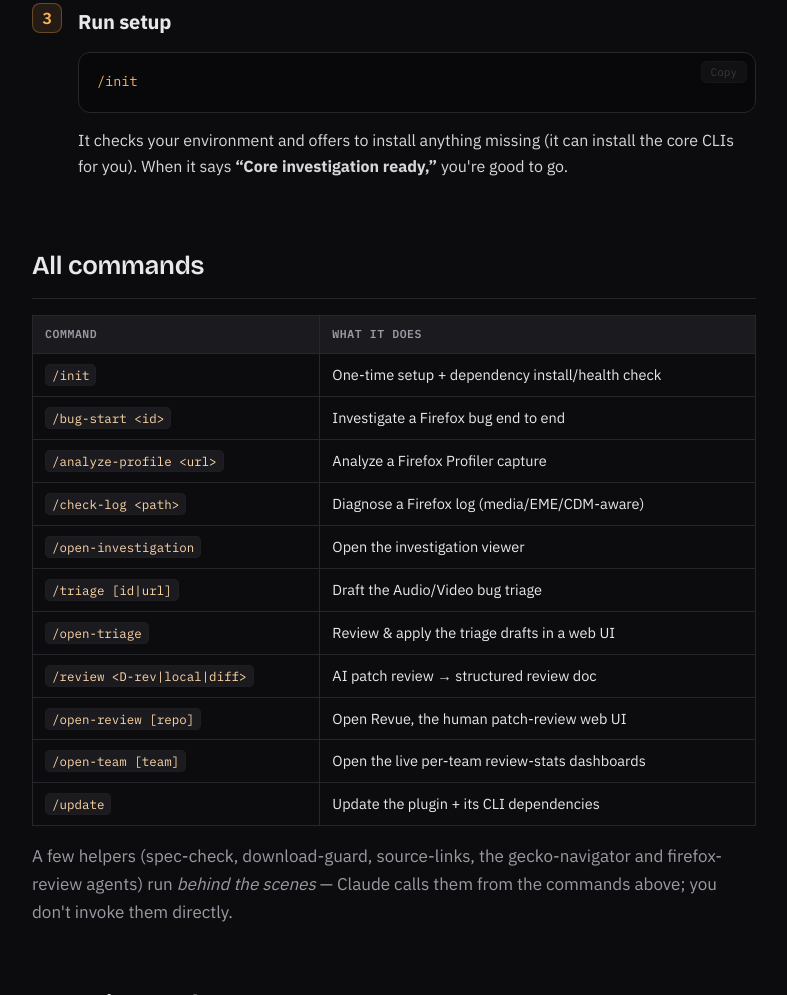
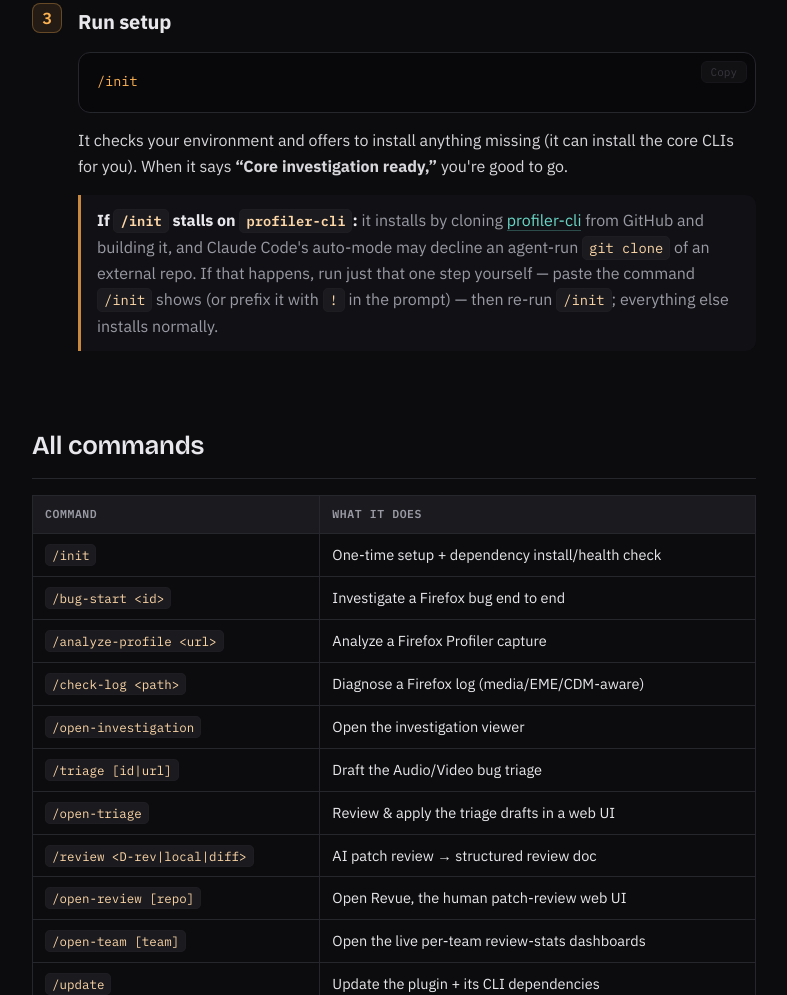
Before and after one commit to alastor0325/fx-bug-toolkit, a website: page tutorial/tutorial.html in a window 1280 px wide. Shown: the part 1404-2399 px from the top of the page, without its empty margins (370-1157 px from the left). Drawn offline with nearby package versions, Linux system fonts and the light colour scheme.

Commit message:
docs(tutorial): note profiler-cli git-clone may need a manual step in Quick start (#33)
Quick start Step 3 (/init): small sidenote that Claude Code's auto-mode may
decline the agent-run 'git clone' of profiler-cli; run that one step manually,
then re-run /init.

```diff
--- a/tutorial/tutorial.html
+++ b/tutorial/tutorial.html
@@ -186,6 +186,7 @@
         <h3>Run setup</h3>
         <pre><code><span class="cmd">/init</span></code></pre>
         <p>It checks your environment and offers to install anything missing (it can install the core CLIs for you). When it says <b>“Core investigation ready,”</b> you're good to go.</p>
+        <div class="note"><b>If <code>/init</code> stalls on <code>profiler-cli</code>:</b> it installs by cloning <a href="https://github.com/dpalmeiro/profiler-cli" target="_blank">profiler-cli</a> from GitHub and building it, and Claude Code's auto-mode may decline an agent-run <code>git clone</code> of an external repo. If that happens, run just that one step yourself — paste the command <code>/init</code> shows (or prefix it with <code>!</code> in the prompt) — then re-run <code>/init</code>; everything else installs normally.</div>
       </div></div>
     </section>
 
```
